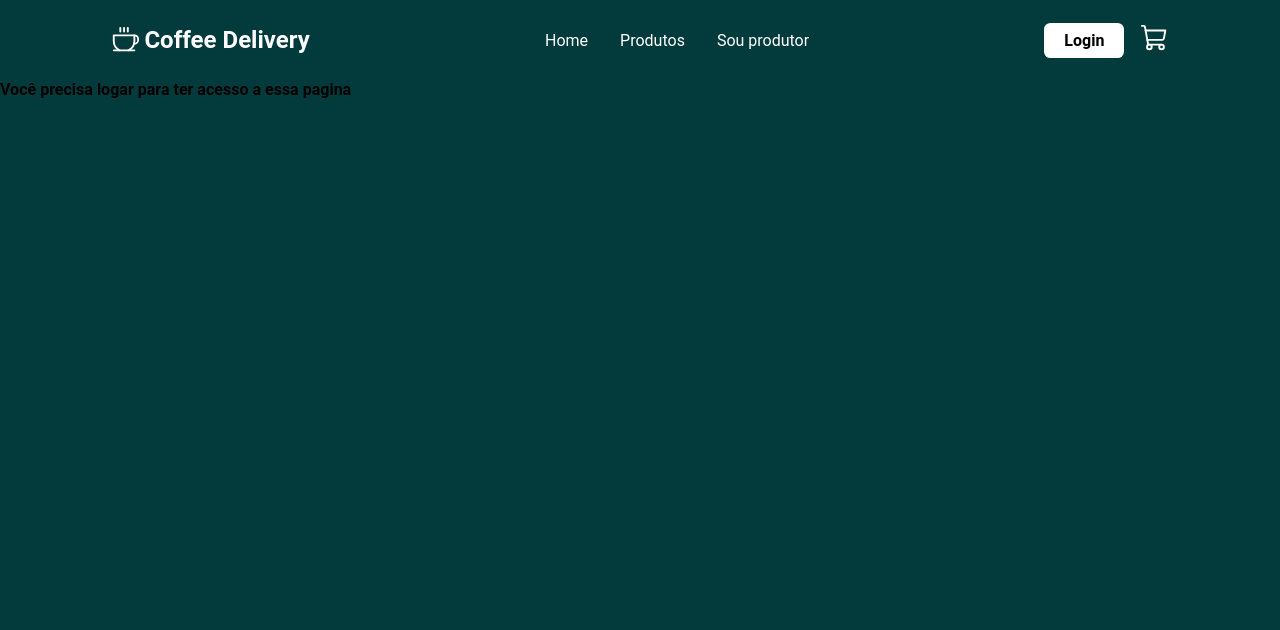
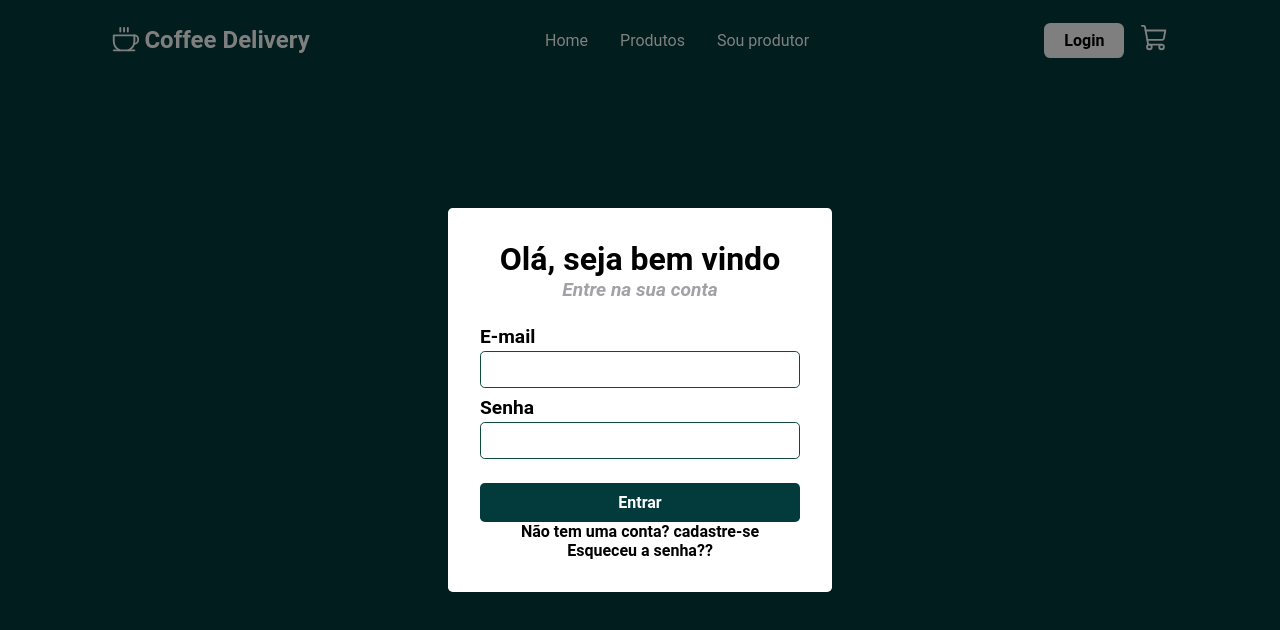
Before and after one commit to Kelvis-fernando/e-commerce, a React (Create React App) app: page /producer in a window 1280 px wide. Shown: the top 630 px of the page. Built offline with nearby package versions, Linux system fonts and the light colour scheme.

Commit message:
chore(Modal): adjust validation in producer page, and made a validation in close button into modal

```diff
--- a/src/components/layout/Modal.tsx
+++ b/src/components/layout/Modal.tsx
@@ -9,7 +9,7 @@ const Modal: React.FC<ModalProps> = ({ isOpen, onClose, children }) => {
   return (
     <ModalWrapper isOpen={isOpen}>
       <ModalContent>
-        <X onClick={onClose} color="#000" size={25} />
+        {onClose ? <X onClick={onClose} color="#000" size={25} /> : null}
         {children}
       </ModalContent>
     </ModalWrapper>
--- a/src/components/layout/Quantity.tsx
+++ b/src/components/layout/Quantity.tsx
@@ -7,7 +7,7 @@ const Quantity = () => {
   return (
     <QuantityContainer>
       <button onClick={handleIncrement}>+</button>
-      <div>{quantity}</div>
+      <div>{quantity < 0 ? 0 : quantity}</div>
       <button onClick={handleDecrement}>-</button>
     </QuantityContainer>
   );
--- a/src/pages/Producer.tsx
+++ b/src/pages/Producer.tsx
@@ -1,9 +1,19 @@
+import { useEffect } from "react";
+import LoginModal from "../components/auth/LoginModal";
+import Modal from "../components/layout/Modal";
 import Navbar from "../components/layout/Navbar";
+import { useModal } from "../hooks/layout/useModal";
 import useProducer from "../hooks/producer/useProducer";
 import { Main } from "../styles/app";
 
 const Producer = () => {
   const { login } = useProducer();
+  const { handleModalClose, isModalOpen, setIsModalOpen } = useModal();
+
+  useEffect(() => {
+    setIsModalOpen(true);
+  }, [setIsModalOpen]);
+
   return (
     <Main>
       <Navbar />
@@ -13,7 +23,9 @@ const Producer = () => {
         </div>
       ) : (
         <div>
-          <h1>Você precisa logar para ter acesso a essa pagina</h1>
+          <Modal isOpen={isModalOpen}>
+            <LoginModal />
+          </Modal>
         </div>
       )}
     </Main>
--- a/src/types/modal.ts
+++ b/src/types/modal.ts
@@ -2,6 +2,6 @@ import { ReactNode } from "react";
 
 export interface ModalProps {
   isOpen: boolean;
-  onClose: () => void;
+  onClose?: () => void;
   children?: ReactNode;
 }
```
